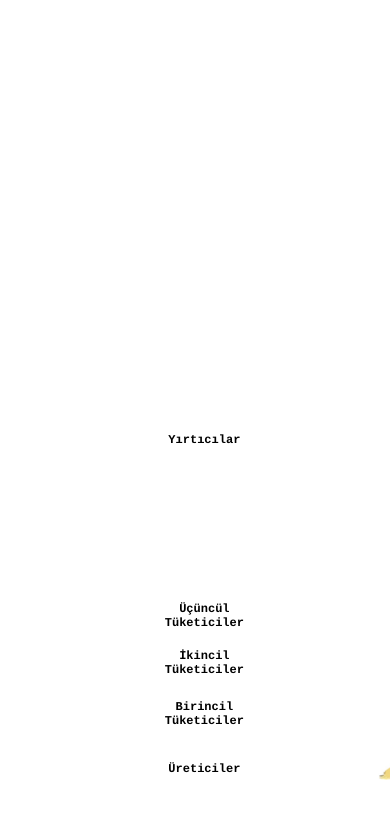
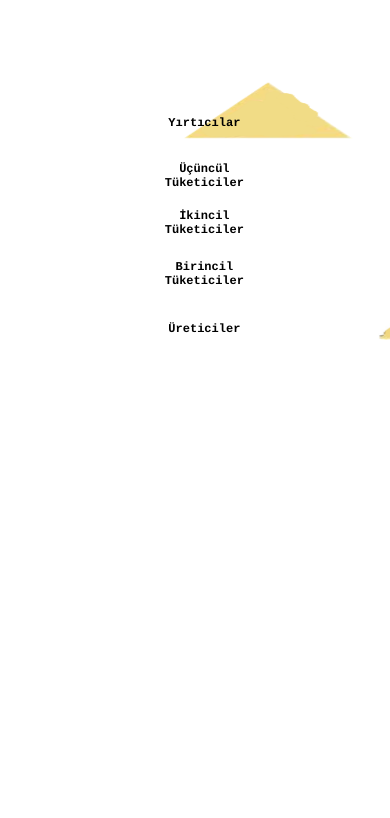
Before and after one commit to necocinoserousman/BesinPiramidi, a plain HTML site: page mobil.html in a window 390 px wide. Shown: the top 818 px of the page. Drawn offline with Linux system fonts and the light colour scheme.

Commit message:
Update mobil.html

```diff
--- a/mobil.html
+++ b/mobil.html
@@ -108,7 +108,7 @@
             border-radius: 5px;
         }
 
-        .pyramid-layer:nth-child(1) img { height: 500px; width: 180px; margin-left: 530px; margin-top: -20px;}
+        .pyramid-layer:nth-child(1) img { height: 60px; width: 180px; margin-left: 100px; margin-top: -20px;}
         .pyramid-layer:nth-child(2) img { height: 36px; width: 280px ; margin-left: 480px; margin-top:  10px; ;}
         .pyramid-layer:nth-child(3) img { height: 38px; width: 400px ; margin-left: 420px; margin-top: 10px;}
         .pyramid-layer:nth-child(4) img { height: 39px; width: 510px; margin-left: 360px; margin-top: 12px;}
```
